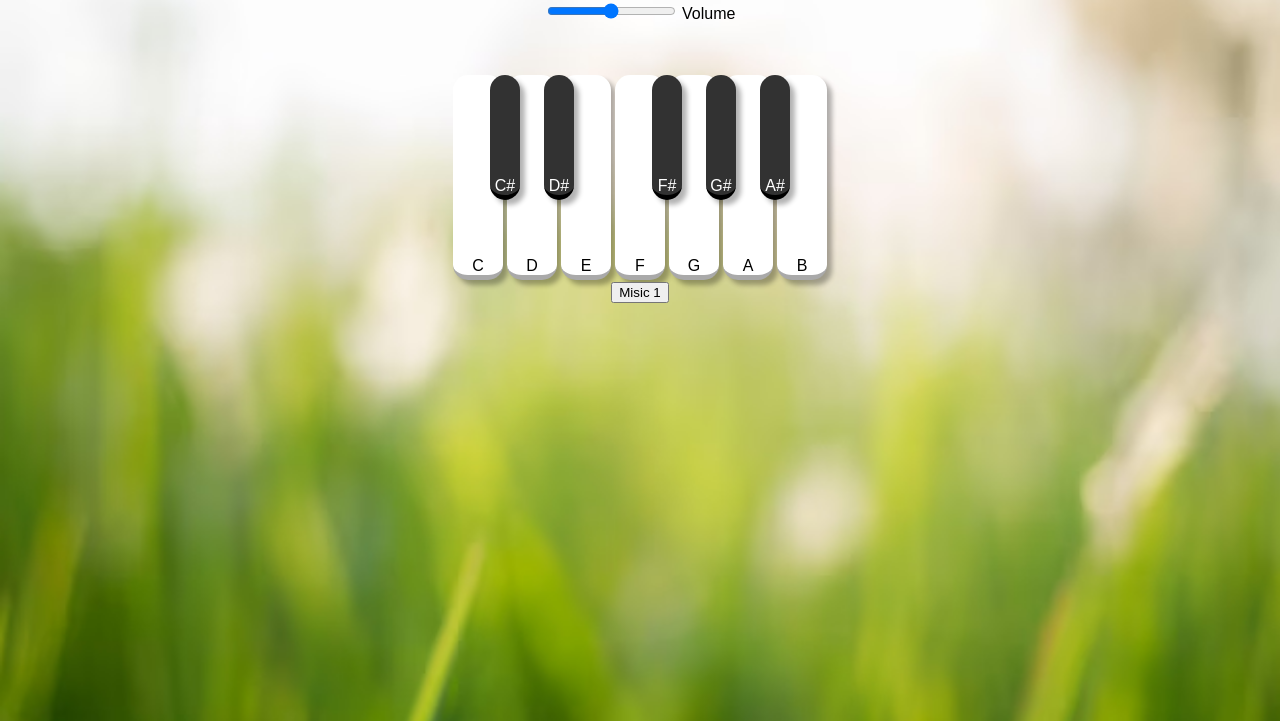
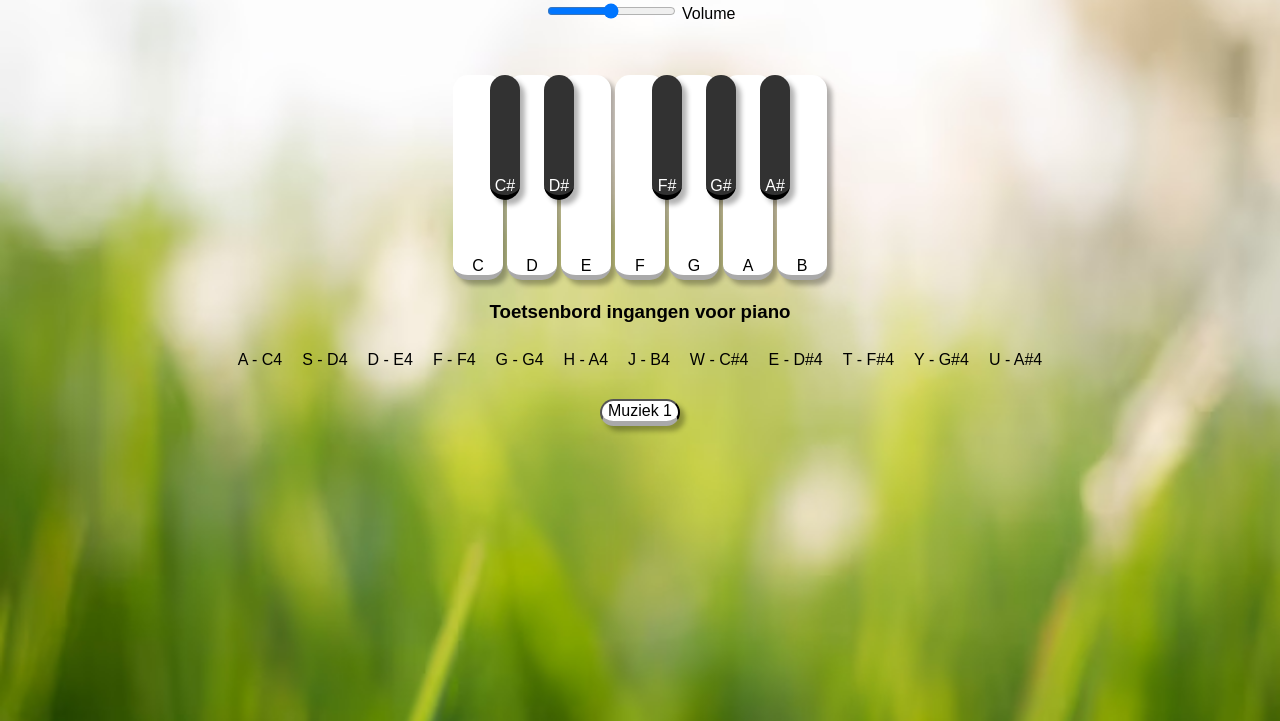
Before and after one commit to Yonder-ICT-Mediatechnologie/proftaak-browserapi-Dark-StarStudios, a plain HTML site: page index.html in a window 1280 px wide. Shown: the part 79-800 px from the top of the page. Drawn offline with Linux system fonts and the light colour scheme.

Commit message:
v 1.0
-add comments
-add introduction
- write in readme

```diff
--- a/index.html
+++ b/index.html
@@ -37,7 +37,7 @@
         .key.black {
             width: 30px;
             height: 120px;
-            background: rgb(50, 50, 50);
+            background: #323232;
             border-bottom: 5px solid black;
             color: white;
             position: relative;
@@ -51,13 +51,22 @@
         .key.black:active, .black.active {
             background: darkgray;
         }
-
-
-
-
-
-
-
+        .introduction{
+            display: flex;
+            flex-wrap: wrap;
+            justify-content: center;
+        }
+        .introduction p{
+            margin: 10px;
+        }
+        #playMelody{
+            margin: 20px;
+            border-radius: 15px;
+            box-shadow: 5px 5px 5px rgba(0, 0, 0, 0.3);
+            border-bottom: 5px solid darkgray;
+            background: white;
+            font-size: 16px;
+        }
     </style>
 </head>
 <body>
@@ -78,67 +87,119 @@
         <div class="key" data-note="B4" data-key="J">B</div>
     </div>
     <div>
-        <button id="playMelody">Misic 1</button>
+        <h3>Toetsenbord ingangen voor piano</h3>
+        <div class="introduction">
+            <p>A - C4</p>
+            <p>S - D4</p>
+            <p>D - E4</p>
+            <p>F - F4</p>
+            <p>G - G4</p>
+            <p>H - A4</p>
+            <p>J - B4</p>
+            <p>W - C#4</p>
+            <p>E - D#4</p>
+            <p>T - F#4</p>
+            <p>Y - G#4</p>
+            <p>U - A#4</p>
+        </div>
+        <button id="playMelody">Muziek 1</button>
     </div>
     <script>
+        // Create a new AudioContext, which is necessary for generating and processing audio
         const audioContext = new (window.AudioContext || window.webkitAudioContext)();
+
+        // Get the volume control element from the HTML
         const volumeControl = document.getElementById("volume");
+
+        // Create a gain node to control the volume of the audio
         const gainNode = audioContext.createGain();
+
+        // Set the initial gain value based on the volume control's value
         gainNode.gain.value = volumeControl.value;
+
+        // Connect the gain node to the audio destination (speakers)
         gainNode.connect(audioContext.destination);
 
+        // Add an event listener to the volume control to update the gain value when it changes
         volumeControl.addEventListener("input", () => {
             gainNode.gain.value = volumeControl.value;
         });
 
+        // Function to play a note with a specified frequency and duration
         function playNote(note, duration = 300) {
+            // Create an oscillator node to generate the sound wave
             const osc = audioContext.createOscillator();
+
+            // Set the frequency of the oscillator based on the note
             osc.frequency.value = getFrequency(note);
+
+            // Set the waveform type to sine
             osc.type = "sine";
+
+            // Connect the oscillator to the gain node
             osc.connect(gainNode);
+
+            // Start the oscillator
             osc.start();
+
+            // Stop the oscillator after the specified duration
             setTimeout(() => osc.stop(), duration);
         }
 
+        // Function to get the frequency of a note
         function getFrequency(note) {
+            // Object mapping note names to their corresponding frequencies
             const notes = {
                 "C4": 261.63, "C#4": 277.18, "D4": 293.66, "D#4": 311.13, "E4": 329.63,
                 "F4": 349.23, "F#4": 369.99, "G4": 392.00, "G#4": 415.30, "A4": 440.00,
                 "A#4": 466.16, "B4": 493.88
             };
+
+            // Return the frequency of the specified note
             return notes[note];
         }
 
+        // Add click event listeners to all elements with the class "key"
         document.querySelectorAll(".key").forEach(key => {
             key.addEventListener("click", () => playNote(key.dataset.note));
         });
 
+        // Add a keydown event listener to play notes when keyboard keys are pressed
         document.addEventListener("keydown", event => {
             const key = event.key.toUpperCase();
             const pianoKey = document.querySelector(`.key[data-key='${key}']`);
+
+            // If the key corresponds to a piano key, play the note and add the "active" class
             if (pianoKey) {
                 playNote(pianoKey.dataset.note);
                 pianoKey.classList.add("active");
             }
         });
 
+        // Add a keyup event listener to remove the "active" class when a key is released
         document.addEventListener("keyup", event => {
             const key = event.key.toUpperCase();
             const pianoKey = document.querySelector(`.key[data-key='${key}']`);
+
+            // If the key corresponds to a piano key, remove the "active" class
             if (pianoKey) {
                 pianoKey.classList.remove("active");
             }
         });
 
+        // Function to play a predefined melody
         function playMelody() {
             const melody = ["G4", "G4", "F4", "D4", "E4", "F4"];
             let delay = 0;
+
+            // Loop through each note in the melody and play it with a delay
             melody.forEach((note, index) => {
                 setTimeout(() => playNote(note, 400), delay);
                 delay += 500;
             });
         }
 
+        // Add a click event listener to the "playMelody" button to play the melody
         document.getElementById("playMelody").addEventListener("click", playMelody);
     </script>
 </body>
```
Also changed, not shown: 1 other file.
